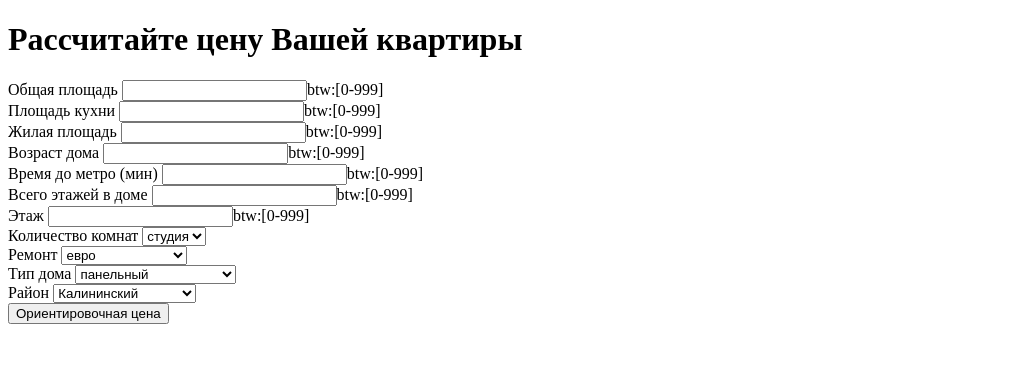
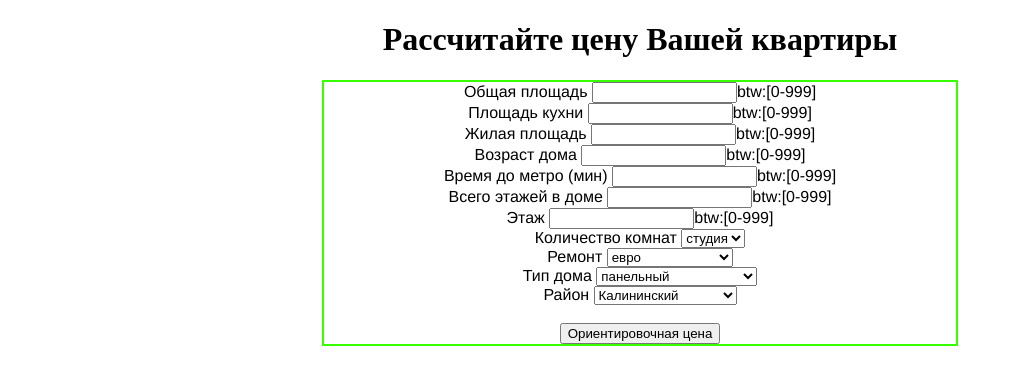
Before and after one commit to szinovyev/Flask_2, a Flask app: page / in a window 1280 px wide. Shown: the top 385 px of the page, without its empty margins (0-1013 px from the left). Run offline with Flask 2, Linux system fonts and the light colour scheme; parts of the project's set-up code (start-up, migrations or seed data) failed here and were passed over.

Commit message:
5 commit

```diff
--- a/templates/main.html
+++ b/templates/main.html
@@ -13,34 +13,35 @@
 </html><html lang="'ru">
 <head>
 </head>
-<title>Рассчитайте цену Вашей квартиры</title>
+<title></title>
 
 <body>
 
-    <h1>Рассчитайте цену Вашей квартиры</h1>
+    <h1 align="center">Рассчитайте цену Вашей квартиры</h1>
 
 <div>
-  <form action="{{url_for('predict')}}" method="POST">
+  <form style='border: 2px solid #37ff00;width:50%;margin:0 auto;text-align:center;font-family: Helvetica'
+          action="{{url_for('predict')}}" method="POST">
     <label for="Total_area">Общая площадь</label>
-    <input type="float" id="Total_area" name="Total_area">btw:[0-999]
+    <input type="float" id="Total_area" name="Total_area" size ="15">btw:[0-999]
     <br>
     <label for="Kitchen_area">Площадь кухни</label>
-    <input type="float" id="Kitchen_area" name="Kitchen_area">btw:[0-999]
+    <input type="float" id="Kitchen_area" name="Kitchen_area" size ="15">btw:[0-999]
     <br>
     <label for="Living_area">Жилая площадь</label>
-    <input type="float" id="Living_area" name="Living_area">btw:[0-999]
+    <input type="float" id="Living_area" name="Living_area" size ="15">btw:[0-999]
     <br>
     <label for="House_age">Возраст дома</label>
-    <input type="float" id="House_age" name="House_age">btw:[0-999]
+    <input type="float" id="House_age" name="House_age" size ="15">btw:[0-999]
     <br>
     <label for="Time_to_metro">Время до метро (мин)</label>
-    <input type="float" id="Time_to_metro" name="Time_to_metro">btw:[0-999]
+    <input type="float" id="Time_to_metro" name="Time_to_metro" size ="15">btw:[0-999]
     <br>
     <label for="Total_floors">Всего этажей в доме</label>
-    <input type="float" id="Total_floors" name="Total_floors">btw:[0-999]
+    <input type="float" id="Total_floors" name="Total_floors" size ="15">btw:[0-999]
     <br>
     <label for="Floor">Этаж</label>
-    <input type="float" id="Floor" name="Floor">btw:[0-999]
+    <input type="float" id="Floor" name="Floor" size ="15">btw:[0-999]
     <br>
     <label for="N_rooms">Количество комнат</label>
     <select id="N_rooms" name="N_rooms">
@@ -52,7 +53,7 @@
     </select>
     <br>
     <label for="Repairs">Ремонт</label>
-    <select id="Repairs" name="Repairs">
+    <select id="Repairs" name="Repairs" >
       <option value=" евро"> евро</option>
       <option value=" дизайнерский"> дизайнерский</option>
       <option value=" косметический"> косметический</option>
@@ -60,7 +61,7 @@
     </select>
     <br>
     <label for="House_type">Тип дома</label>
-    <select id="House_type" name="House_type">
+    <select id="House_type" name="House_type" >
       <option value=" панельный"> панельный</option>
       <option value=" монолитно-кирпичный"> монолитно-кирпичный</option>
       <option value=" монолитный"> монолитный</option>
@@ -91,6 +92,7 @@
       <option value="Курортный">Курортный</option>
     </select>
     <br>
+    <br>
     <button type = 'submit'>Ориентировочная цена</button>
   </form>
     <h3> {{ y_pred }}</h3>
```
